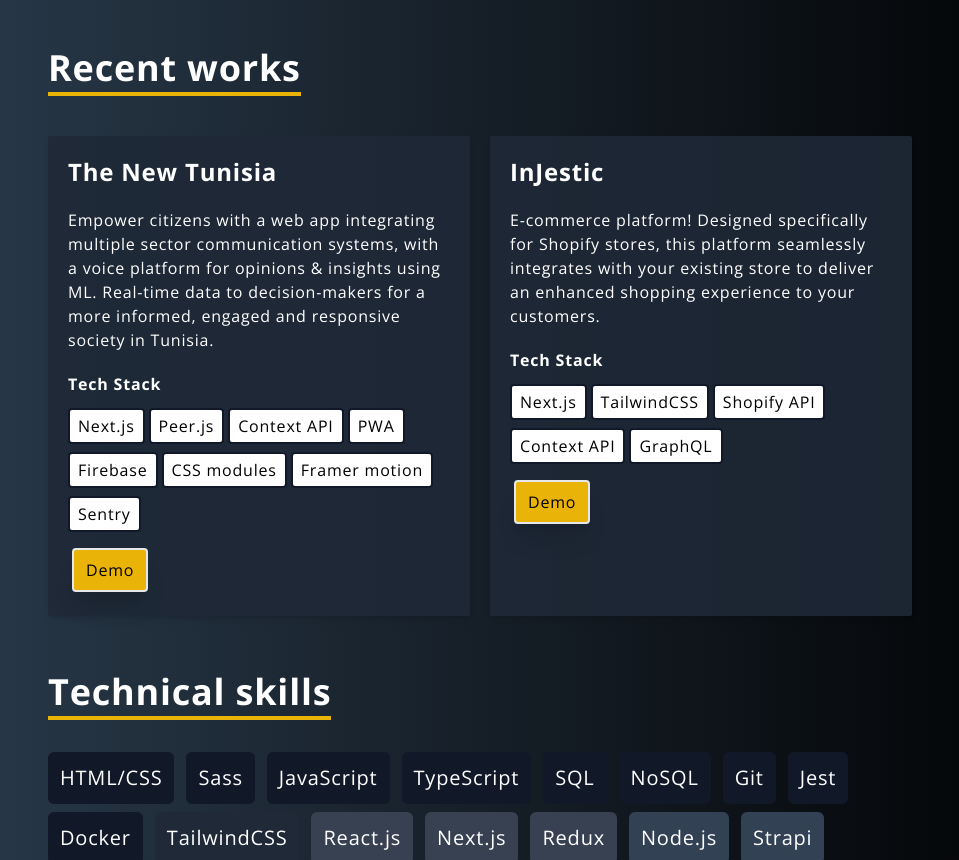
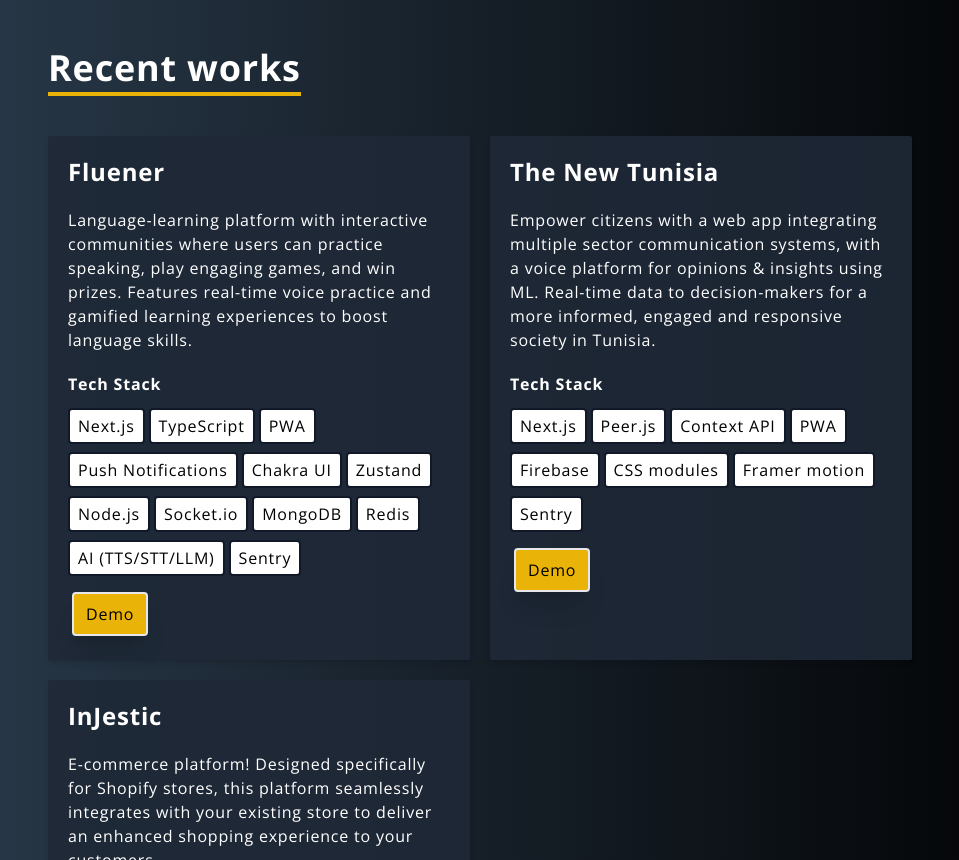
Before and after one commit to Walidhamdidev/Next.js_portfolio, a Next.js app: page / in a window 1280 px wide. Shown: the part 800-1660 px from the top of the page, without its empty margins (160-1119 px from the left). Built offline with nearby package versions, Linux system fonts and the light colour scheme.

Commit message:
Update project and social media links

```diff
--- a/components/Navbar.js
+++ b/components/Navbar.js
@@ -192,8 +192,8 @@
                   ? "text-yellow-500  md:border-b border-yellow-500 transition duration-700 ease-in-out"
                   : ""
                 : scrollPosition >= 1000.2 && scrollPosition < 1280.2
-                ? "text-yellow-500  md:border-b border-yellow-500 transition duration-700 ease-in-out"
-                : ""
+                  ? "text-yellow-500  md:border-b border-yellow-500 transition duration-700 ease-in-out"
+                  : ""
             }`}
           >
             <Link onClick={handleScrollSection} href="#skills" passHref>
@@ -210,8 +210,8 @@
                    ? "text-yellow-500  md:border-b border-yellow-500 transition duration-700 ease-in-out"
                    : ""
                  : scrollPosition >= 1280.2
-                 ? "text-yellow-500  md:border-b border-yellow-500 transition duration-700 ease-in-out"
-                 : ""
+                   ? "text-yellow-500  md:border-b border-yellow-500 transition duration-700 ease-in-out"
+                   : ""
              }`}
           >
             <Link onClick={handleScrollSection} href="#contact" passHref>
@@ -226,7 +226,7 @@
             passHref
             className="relative w-14 h-14 block transform transition-all hover:scale-110"
             target="_blank"
-            href="https://github.com/walidhamdidev"
+            href="https://github.com/walid-hamdi"
           >
             <Image
               fill="true"
@@ -241,7 +241,7 @@
             passHref
             className="relative w-14 h-14 block transform transition-all hover:scale-110"
             target="_blank"
-            href="https://www.youtube.com/@walidhamdidev"
+            href="https://www.youtube.com/@walidellhamdi"
           >
             <Image
               fill="true"
--- a/components/Projects.js
+++ b/components/Projects.js
@@ -1,11 +1,29 @@
-import Link from "next/link";
 import Project from "../components/Project";
 
 const items = [
   {
+    title: "Fluener",
+    url: "https://fluener.com",
+    stacks: [
+      { title: "Next.js" },
+      { title: "TypeScript" },
+      { title: "PWA" },
+      { title: "Push Notifications" },
+      { title: "Chakra UI" },
+      { title: "Zustand" },
+      { title: "Node.js" },
+      { title: "Socket.io" },
+      { title: "MongoDB" },
+      { title: "Redis" },
+      { title: "AI (TTS/STT/LLM)" },
+      { title: "Sentry" },
+    ],
+    description:
+      "Language-learning platform with interactive communities where users can practice speaking, play engaging games, and win prizes. Features real-time voice practice and gamified learning experiences to boost language skills.",
+  },
+  {
     title: "The New Tunisia",
     url: "https://thenewtunisia.vercel.app/",
-
     stacks: [
       { title: "Next.js" },
       { title: "Peer.js" },
@@ -13,7 +31,7 @@
       { title: "PWA" },
       { title: "Firebase" },
       { title: "CSS modules" },
-      { title: "Framer  motion" },
+      { title: "Framer motion" },
       { title: "Sentry" },
     ],
     description:
```
